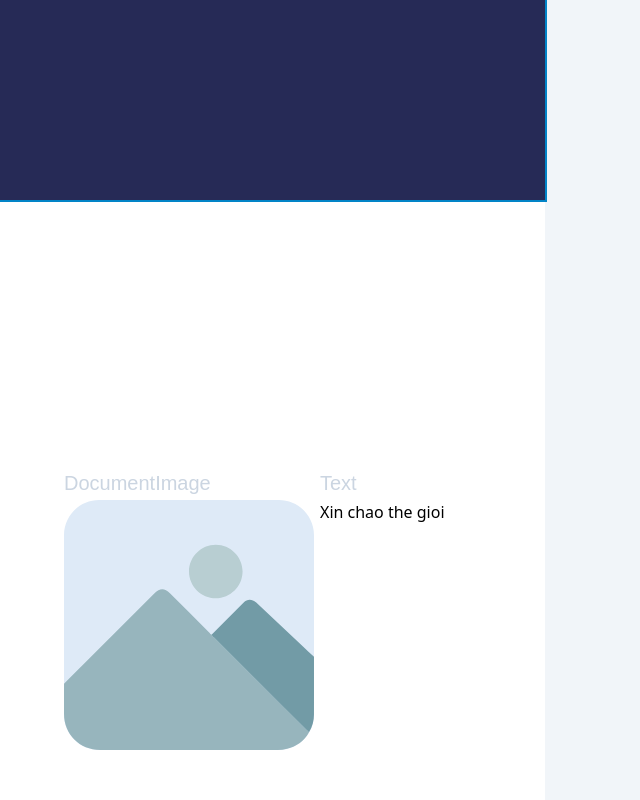
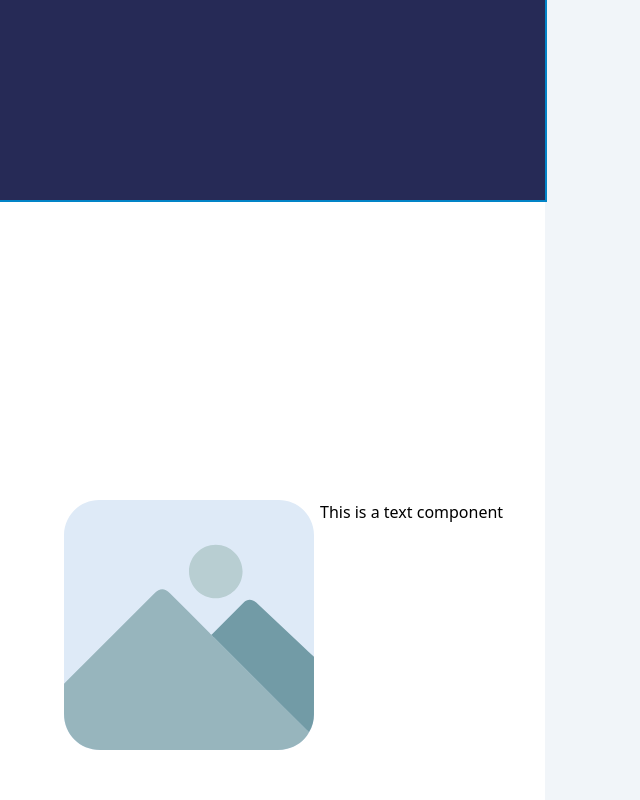
Before and after one commit to binhphancreator/makecv.next, a Next.js app: page /document/preview/1 in a window 1280 px wide. Shown: the whole page, without its empty margins (0-640 px from the left). Built offline with nearby package versions, Linux system fonts and the light colour scheme.

Commit message:
shown name component check

```diff
--- a/src/components/document/Renderer.tsx
+++ b/src/components/document/Renderer.tsx
@@ -9,6 +9,7 @@ import {
   removeHoveringKey,
   setPositionComponentByKey,
 } from "~/redux/documentSlice";
+import { ShownNameComponents } from "~/configs/document";
 
 interface RendererProps {
   keyRender: string;
@@ -83,6 +84,9 @@ const RendererComponent = (
 
   const renderedNameElement = useMemo<JSX.Element | null>(() => {
     var nameComponent = data.component;
+    if (!ShownNameComponents.includes(nameComponent)) {
+      return null;
+    }
     if (data.name && data.name.trim().length) {
       nameComponent = data.name;
     }
--- a/src/components/document/text/Text.tsx
+++ b/src/components/document/text/Text.tsx
@@ -4,6 +4,7 @@ import type Editor from "quill";
 
 interface TextProps {
   size?: Size;
+  content: string;
 }
 interface TextMethods {}
 
@@ -12,7 +13,7 @@ type FalloraEditor = HTMLDivElement & {
 };
 
 const TextComponent = (
-  { size }: TextProps,
+  { size, content }: TextProps,
   forwardRef: ForwardedRef<TextMethods>
 ) => {
   const editorElementRef = useRef<FalloraEditor>(null);
@@ -44,6 +45,8 @@ const TextComponent = (
     if (size) {
       style.width = `${size.width}px`;
       style.height = `${size.height}px`;
+    } else {
+      style.width = "max-content";
     }
     return style;
   }, [size]);
@@ -56,16 +59,11 @@ const TextComponent = (
         }
       });
     }
-  }, []);
+  }, [editorElementRef.current]);
 
   return (
-    <div
-      onMouseDown={(e) => e.stopPropagation()}
-      ref={editorElementRef}
-      className="editor"
-      style={editorContainerStyle}
-    >
-      Xin chao the gioi
+    <div ref={editorElementRef} className="editor" style={editorContainerStyle}>
+      {content}
     </div>
   );
 };
--- a/src/configs/document.ts
+++ b/src/configs/document.ts
@@ -3,9 +3,20 @@ import PaperBackground from "~/components/document/paper/Background";
 import DocumentImage from "~/components/document/Image";
 import Text from "~/components/document/text/Text";
 
+export const ComponentName = {
+  Paper: "Paper",
+  PaperBackground: "PaperBackground",
+  DocumentImage: "DocumentImage",
+  Text: "Text",
+};
+
 export const ComponentMap: {[key: string]: React.FC<any>} = {
-  "Paper": Paper,
-  "PaperBackground": PaperBackground,
-  "DocumentImage": DocumentImage,
-  "Text": Text,
+  [ComponentName.Paper]: Paper,
+  [ComponentName.PaperBackground]: PaperBackground,
+  [ComponentName.DocumentImage]: DocumentImage,
+  [ComponentName.Text]: Text,
 };
+
+export const ShownNameComponents = [
+  ComponentName.Paper,
+];
--- a/src/data/render.ts
+++ b/src/data/render.ts
@@ -41,14 +41,13 @@ const data: DataRender[] = [
   },
   {
     component: "Text",
-    size: {
-      width: 250,
-      height: 250,
-    },
     position: {
       x: 320,
       y: 500,
     },
+    options: {
+      content: "This is a text component",
+    }
   }
 ];
 
```
